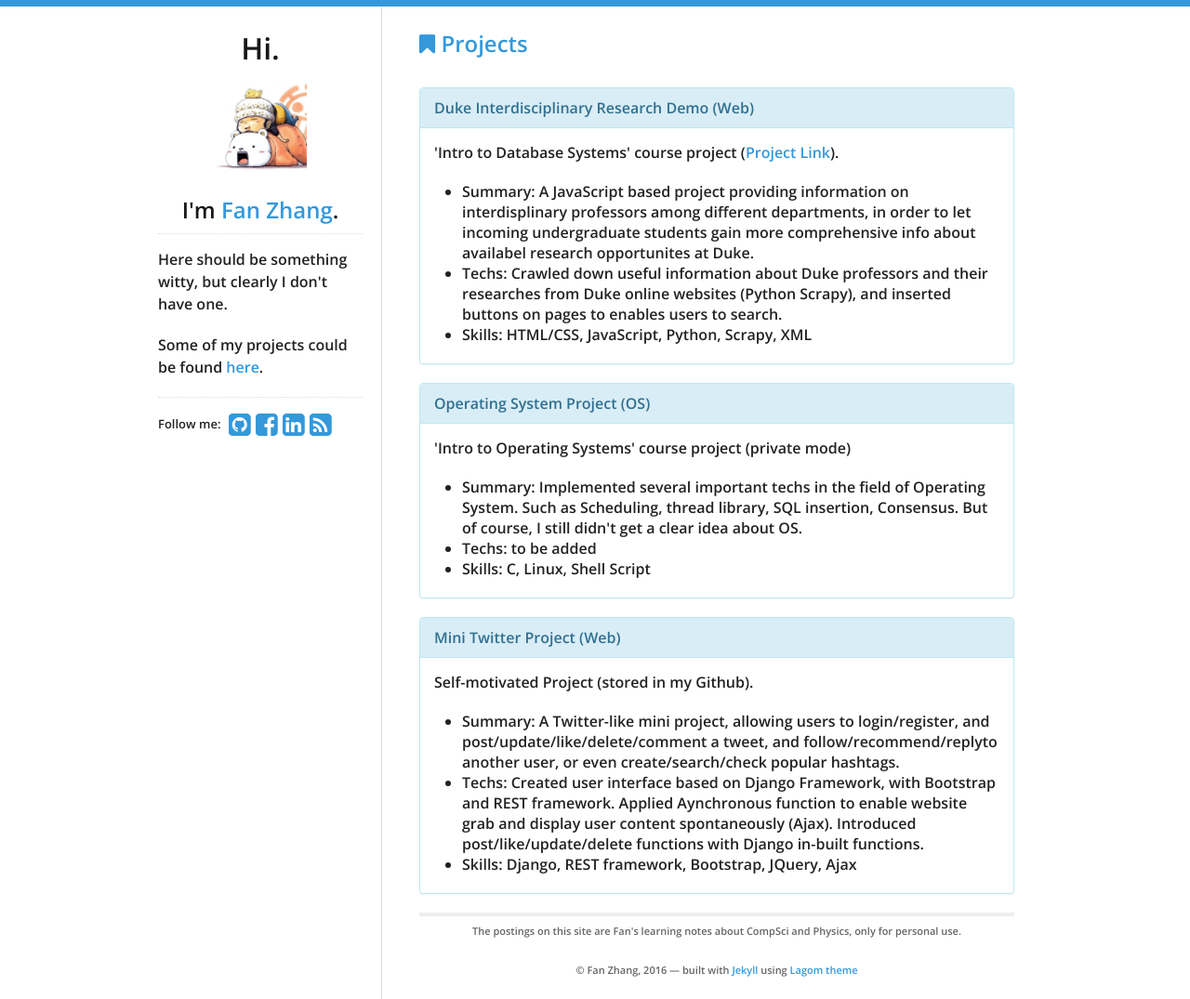
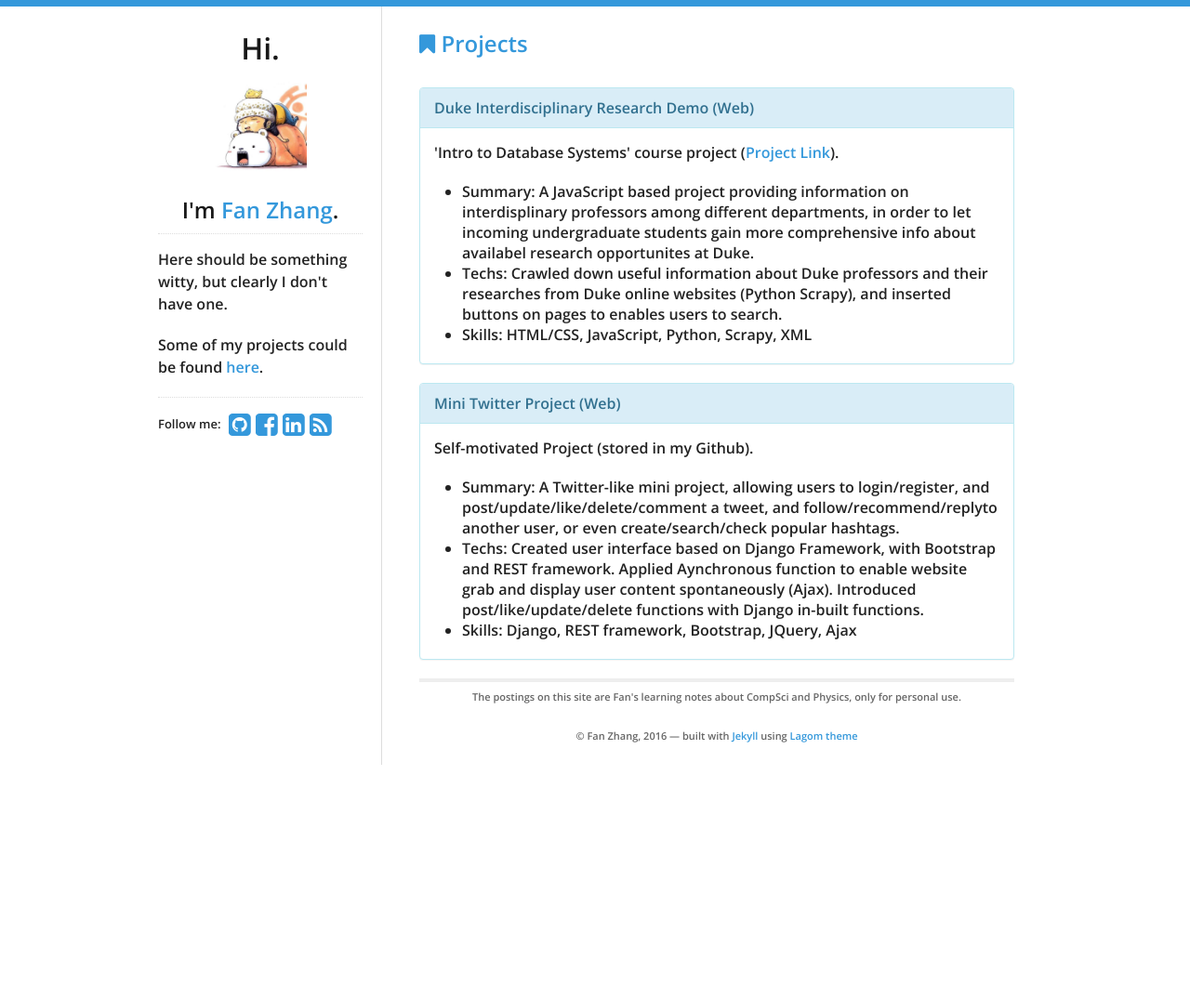
Before and after one commit to KimLakWon/fanfanman.github.io, a Jekyll site: the page built from project.html, in a window 1280 px wide. Shown: the whole page at 93% size. Built offline with Jekyll 4.4.1, drawn with Linux system fonts in a browser that asks for light colours; nearby versions of some CDN libraries; after the commit the page ends 907 px from its top, so only the background shows below that.

Commit message:
minor fixes

```diff
--- a/project.html
+++ b/project.html
@@ -21,17 +21,17 @@ title: Blog Posts
 	  </div>
   </div>
 
-  <div class="panel panel-info">
+  <!-- <div class="panel panel-info">
 	  <div class="panel-heading">Operating System Project (OS)</div>
 	  <div class="panel-body">
-	    <p>'Intro to Operating Systems' course project (private mode)</p>
+	    <p>'Intro to Operating Systems' course project, private mode</p>
 	    <ul>
 	    	<li>Summary: Implemented several important techs in the field of Operating System. Such as Scheduling, thread library, SQL insertion, Consensus. But of course, I still didn't get a clear idea about OS.</li>
 	    	<li>Techs: to be added</li>
 	    	<li>Skills: C, Linux, Shell Script</li>
 	    </ul>
 	  </div>
-  </div>
+  </div> -->
 
 
   <div class="panel panel-info">
```
Also changed, not shown: _posts/2017-07-19-Computer-Vision-Note-11.md (+1 -0 lines).
